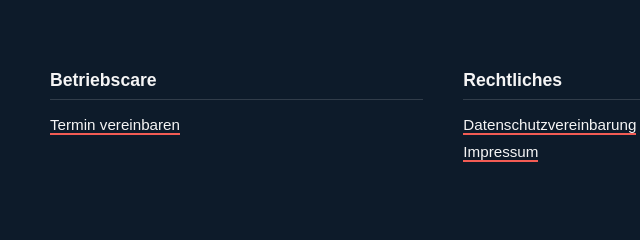
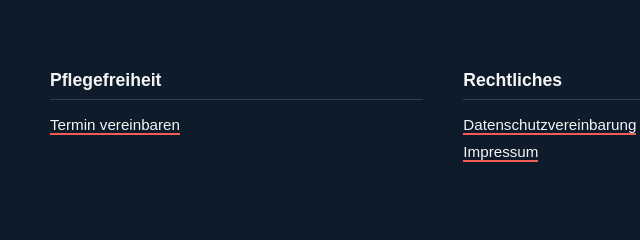
Before and after one commit to StefanM1212/maximiliantreib, a plain HTML site: page index.html in a window 1280 px wide. Shown: the part 5898-6138 px from the top of the page, 30-670 px from the left. Drawn offline with Linux system fonts and the light colour scheme.

Commit message:
Update index.html

```diff
--- a/index.html
+++ b/index.html
@@ -363,7 +363,7 @@
   <div class="footer-wrapper">
 
     <div class="footer-column">
-      <p class="footer-title">Betriebscare</p>
+      <p class="footer-title">Pflegefreiheit</p>
       <ul class="footer-links">
         <li><a href="#" onclick="toggleModal('cta-modal')">Termin vereinbaren</a></li>
       </ul>
```
